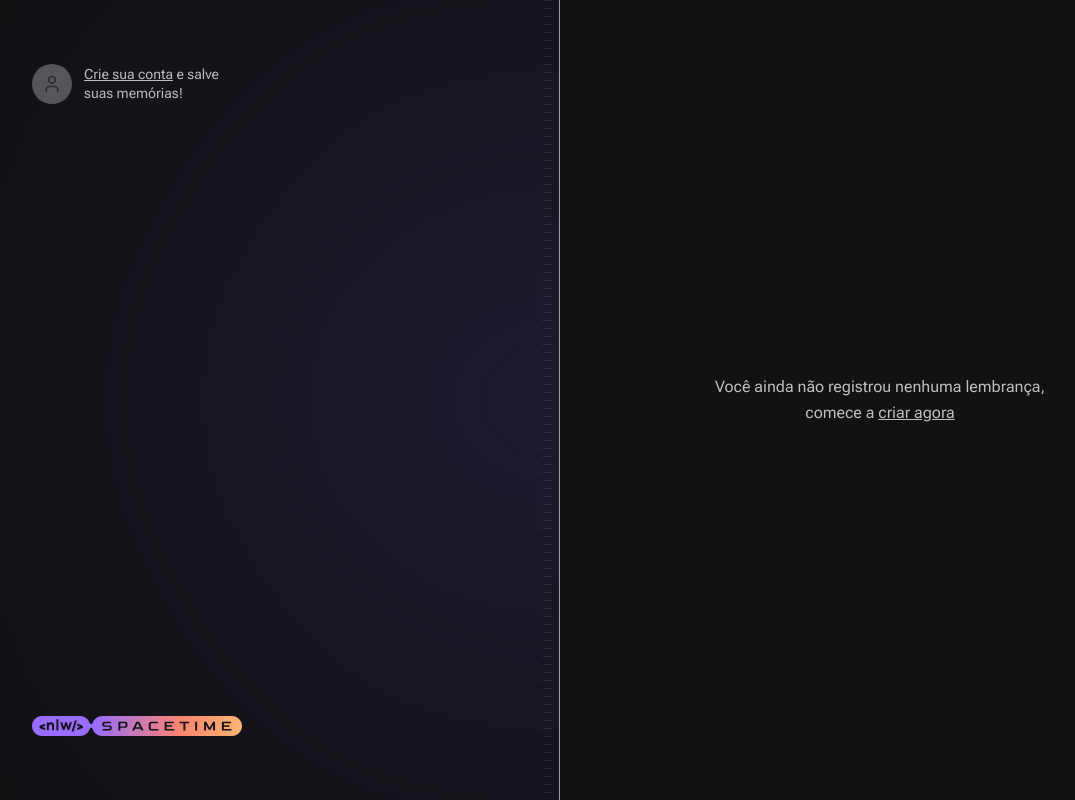
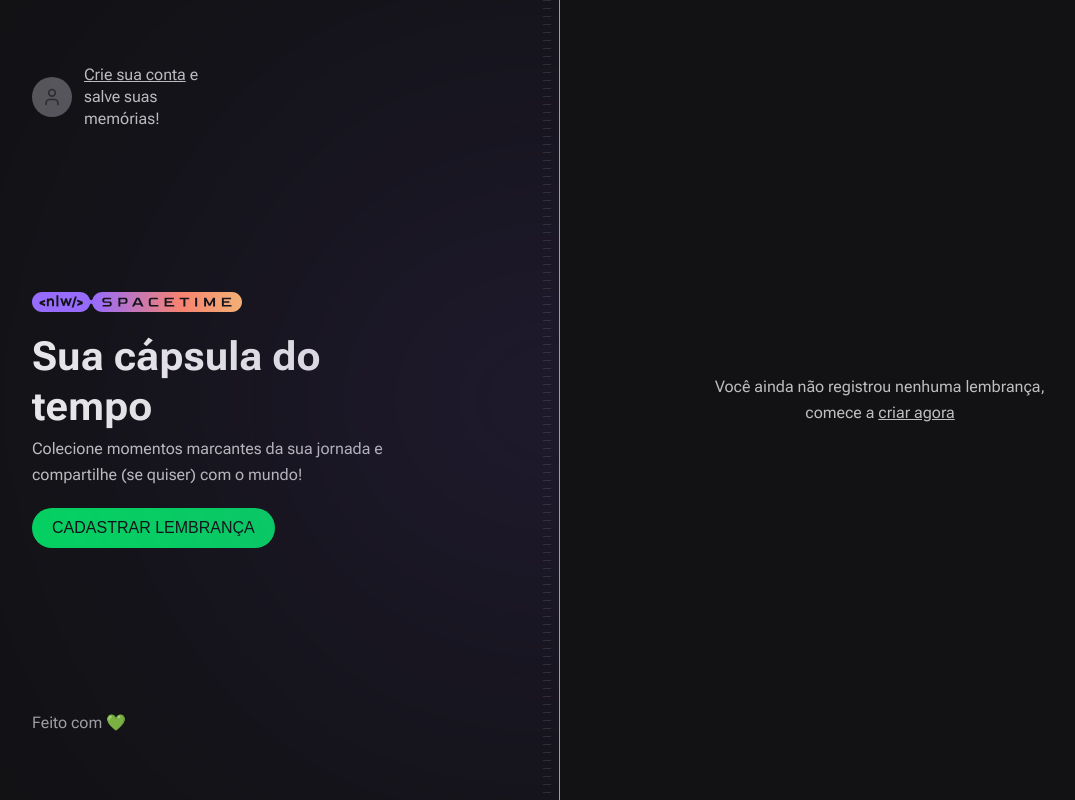
Before and after one commit to PedroPauloBrCalazans/web-spaceTime-, a Next.js app: page / in a window 1280 px wide. Shown: the whole page, without its empty margins (80-1155 px from the left). Built offline with nearby package versions, Linux system fonts and the light colour scheme; a web font is replaced by a local one.

Commit message:
feat: finalização da home page com tailwind.

```diff
--- a/src/app/globals.css
+++ b/src/app/globals.css
@@ -1,3 +1,8 @@
 @tailwind base;
 @tailwind components;
 @tailwind utilities;
+
+body {
+  -webkit-font-smoothing: antialiased;
+  text-rendering: optimizeLegibility;
+}
--- a/src/app/page.tsx
+++ b/src/app/page.tsx
@@ -24,13 +24,21 @@
       </a>
 
       {/* Hero */}
+      <div className="space-y-5">
+        <Image src={nlwLogo} alt="NLW Spacetime"/>
 
-      <div>
-        <Image src={nlwLogo} alt="NLW Spacetime"/>
-        <div></div>
-        <p></p>
+        <div className='max-w-[420px] space-y-1'>
+          <h1 className='text-5xl font-bold leading-tight text-gray-50'>Sua cápsula do tempo</h1>
+          <p className='text-lg leading-relaxed'>Colecione momentos marcantes da sua jornada e compartilhe (se quiser) com o mundo!</p>
+        </div>
+
+        <a href="" className='inline-block rounded-full bg-green-500 px-5 py-3 font-alt text-sm uppercase leading-none text-gray-900 hover:bg-green-600'>CADASTRAR LEMBRANÇA</a>
       </div>
 
+      {/* Copyright */}
+      <div className='text-sm leading-relaxed text-gray-200 hover:text-gray-100'>
+        Feito com 💚
+      </div>
     </div>
 
     {/*Div da Direita */}
--- a/tailwind.config.js
+++ b/tailwind.config.js
@@ -56,6 +56,10 @@
       stripes: 'linear-gradient(to bottom, rgba(255, 255, 255, 0.1), rgba(255, 255, 255, 0.1) 12.5%, transparent 12.5%, transparent)'
     },
 
+    fontSize: {
+      '5xl': '2.5rem',
+    },
+
     backgroundSize: {
       stripes: '100% 8px'
     },
```
